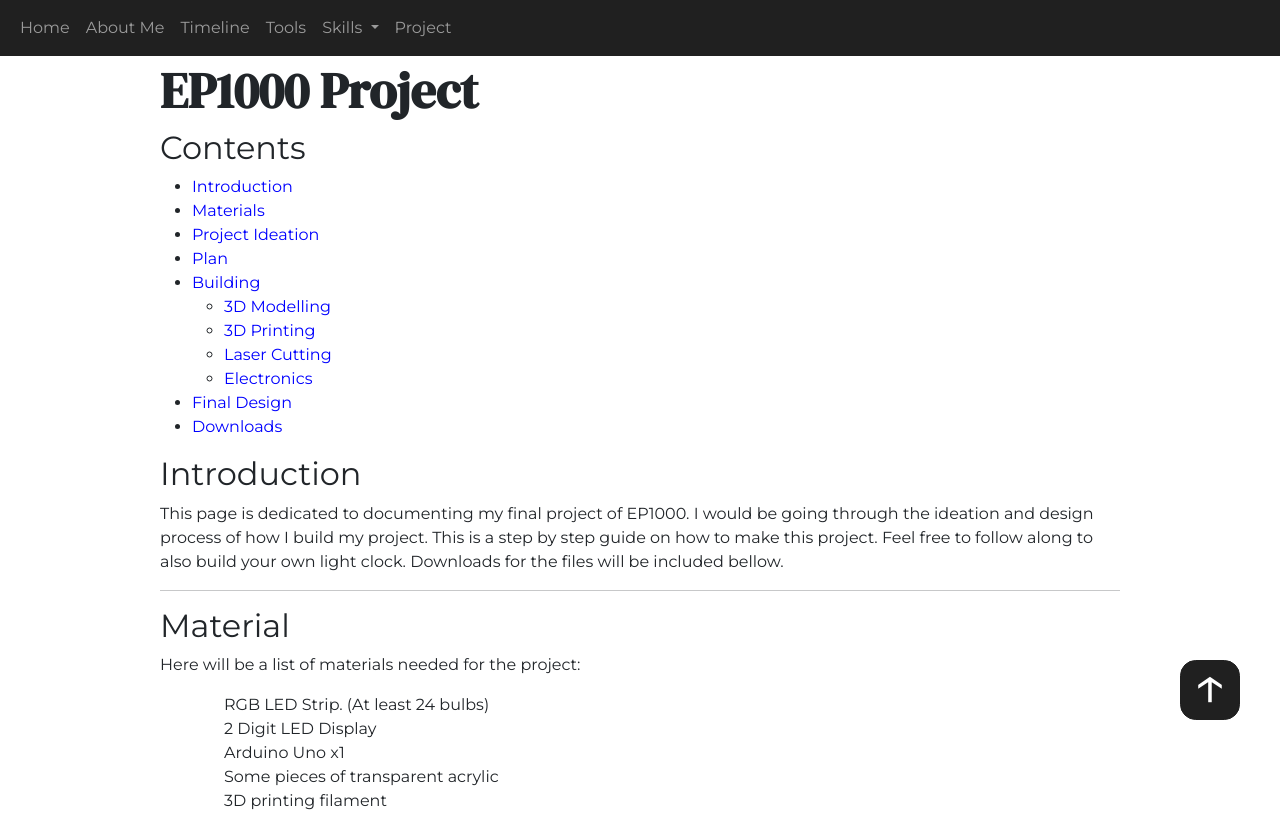
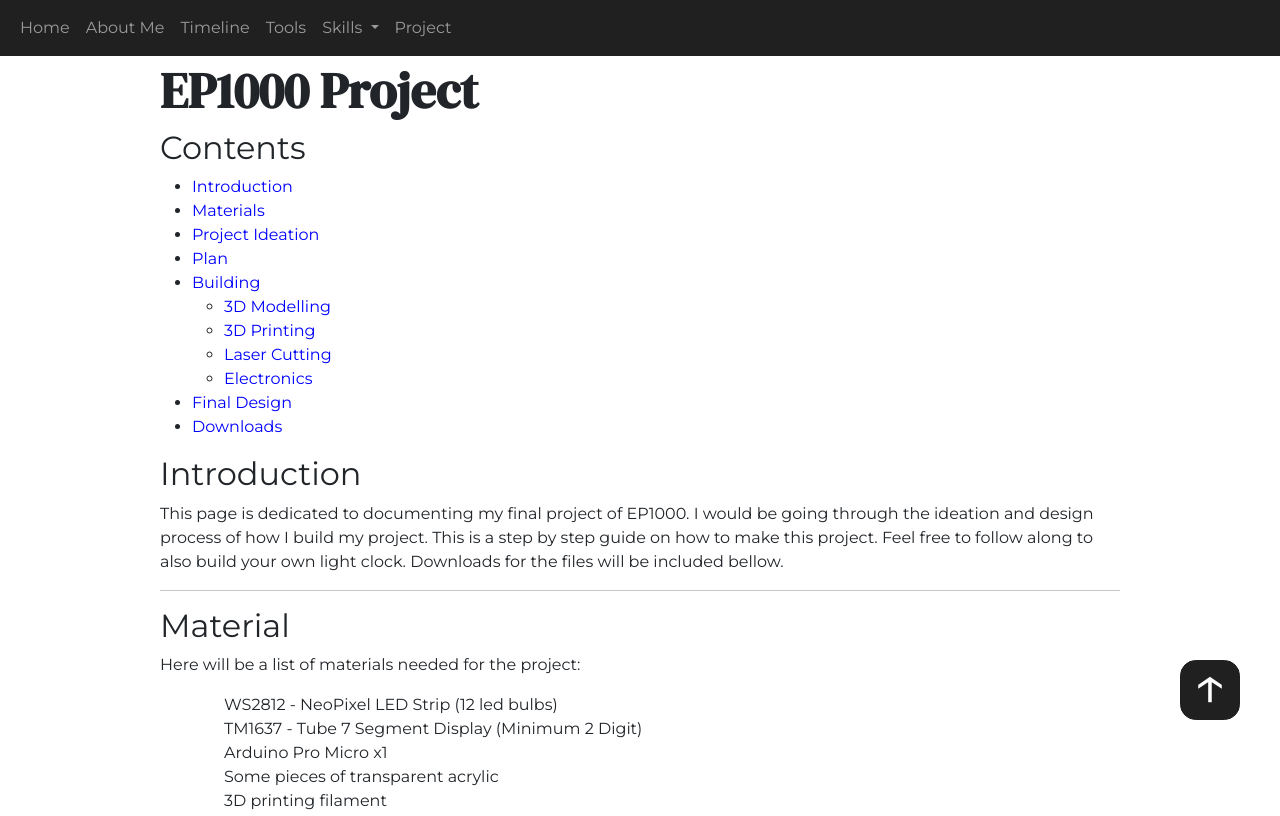
Before and after one commit to CactusHydroxide/EP1000, a website: page website/pages/project.html in a window 1280 px wide. Shown: the top 816 px of the page. Drawn offline with nearby package versions, Linux system fonts and the light colour scheme.

Commit message:
Update project.html

```diff
--- a/website/pages/project.html
+++ b/website/pages/project.html
@@ -67,9 +67,9 @@
             <h2 id='Material'>Material</h2>
             <p>Here will be a list of materials needed for the project:</p>
             <ul>
-                <ol>RGB LED Strip. (At least 24 bulbs)</ol>
-                <ol>2 Digit LED Display</ol>
-                <ol>Arduino Uno x1</ol>
+                <ol>WS2812 - NeoPixel LED Strip (12 led bulbs)</ol>
+                <ol>TM1637 - Tube 7 Segment Display (Minimum 2 Digit) </ol>
+                <ol>Arduino Pro Micro x1</ol>
                 <ol>Some pieces of transparent acrylic</ol>
                 <ol>3D printing filament</ol>
             </ul>
```
